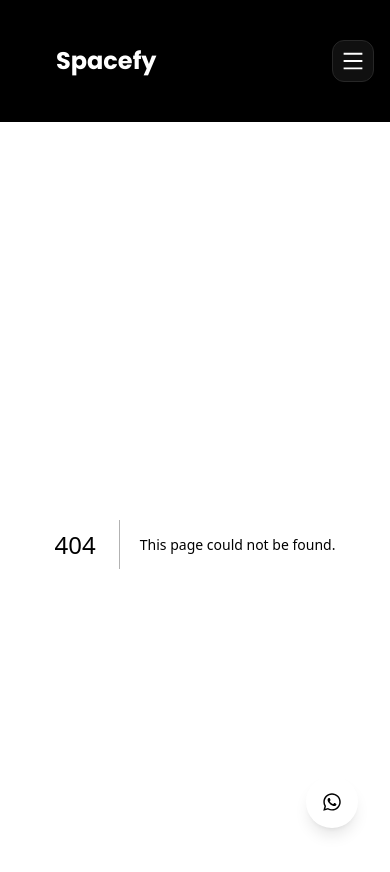
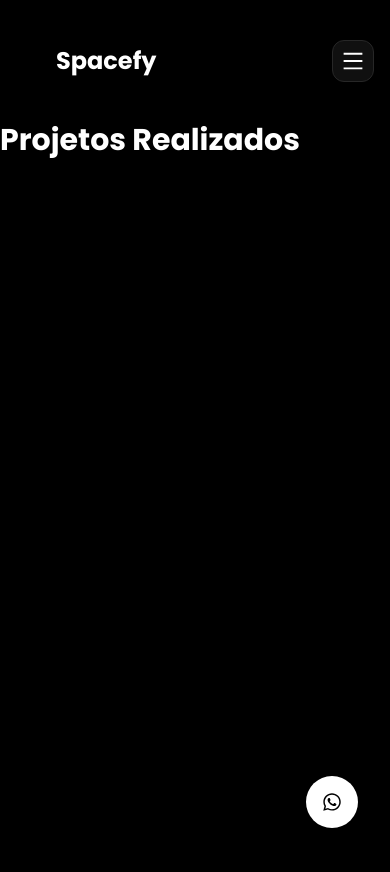
Before and after one commit to kauecarv/spacefy.com.br, a Next.js app: page /sections/projects in a window 390 px wide. Before the commit this address had no page. Shown: the top 872 px of the page. After the commit the page ends 844 px from the top, so only its background shows below. Built offline with nearby package versions, Linux system fonts and the light colour scheme.

Commit message:
Test mobile

```diff
--- a/src/app/(root)/sections/features/page.tsx
+++ b/src/app/(root)/sections/features/page.tsx
@@ -8,7 +8,6 @@ import { TbSquareRoundedPercentage } from "react-icons/tb";
 import { FaHeadphonesSimple } from "react-icons/fa6";
 
 const Features = () => {
-  const isMobile = useMediaQuery({ maxWidth: 767 });
   const [ref, inView] = useInView({
     threshold: 0.2,
     triggerOnce: false,
--- /dev/null
+++ b/src/app/(root)/sections/projects/page.tsx
@@ -0,0 +1,18 @@
+const Projects = () => {
+  return (
+    <section className="bg-black w-full h-full flex flex-col">
+      <div className="flex flex-col justify-start w-full">
+        <h2 className="text-white text-3xl font-bold font-poppins">Projetos Realizados</h2>
+        <div className="flex justify-between">
+          <div className="flex items-center">
+            <button>Todos</button>
+            <button>Sites</button>
+            <button>Modelos</button>
+          </div>
+        </div>
+      </div>
+    </section>
+  );
+};
+
+export default Projects;
```
